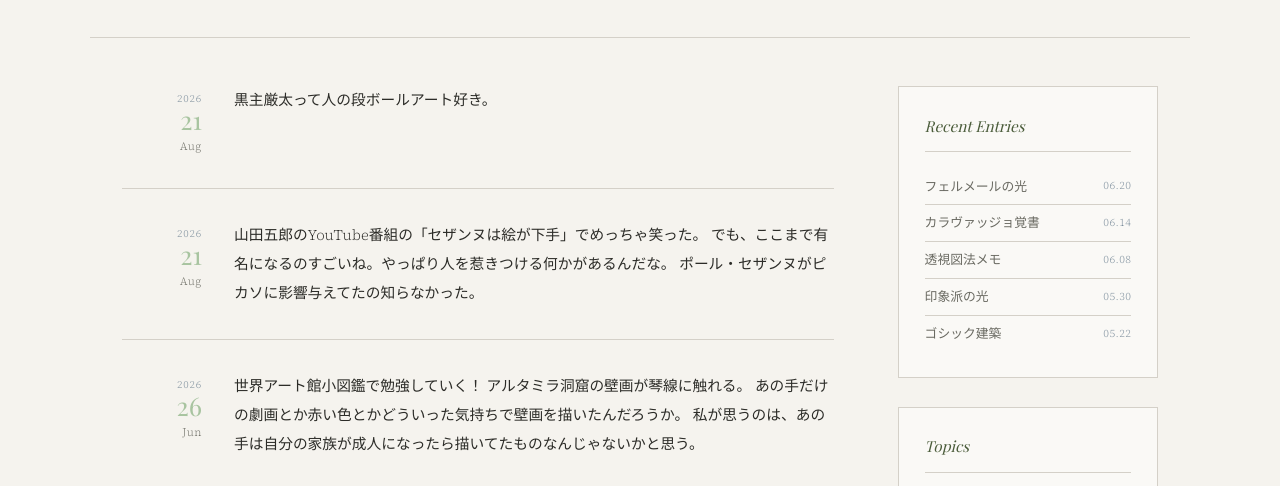
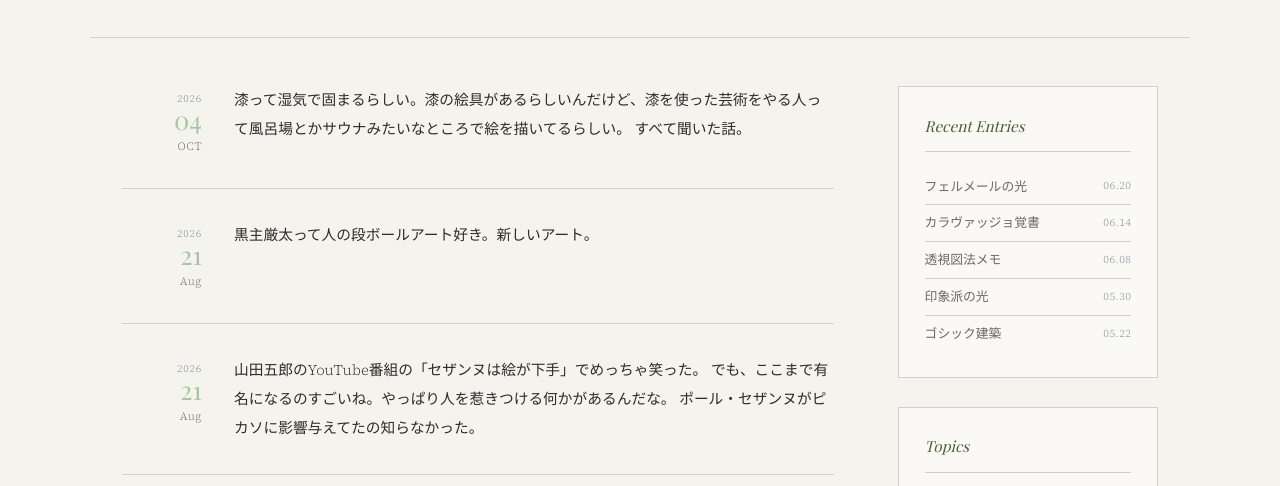
Before and after one commit to Azaleacreativeroom888/fan-arthistory, a plain HTML site: page blog.html in a window 1280 px wide. Shown: the part 299-785 px from the top of the page. Drawn offline with nearby package versions, Linux system fonts and the light colour scheme; a web font is replaced by a local one.

Commit message:
Add new blog entry and update existing content

```diff
--- a/blog.html
+++ b/blog.html
@@ -316,11 +316,23 @@
       <article class="entry">
         <div class="entry-date-col">
           <span class="entry-year">2026</span>
+          <span class="entry-day">04</span>
+          <span class="entry-monthday">OCT</span>
+        </div>
+        <div class="entry-body">
+          <p>漆って湿気で固まるらしい。漆の絵具があるらしいんだけど、漆を使った芸術をやる人って風呂場とかサウナみたいなところで絵を描いてるらしい。
+          すべて聞いた話。</p>
+        </div>
+      </article>
+
+      <article class="entry">
+        <div class="entry-date-col">
+          <span class="entry-year">2026</span>
           <span class="entry-day">21</span>
           <span class="entry-monthday">Aug</span>
         </div>
         <div class="entry-body">
-          <p>黒主厳太って人の段ボールアート好き。</p>
+          <p>黒主厳太って人の段ボールアート好き。新しいアート。</p>
         </div>
       </article>
 
```
